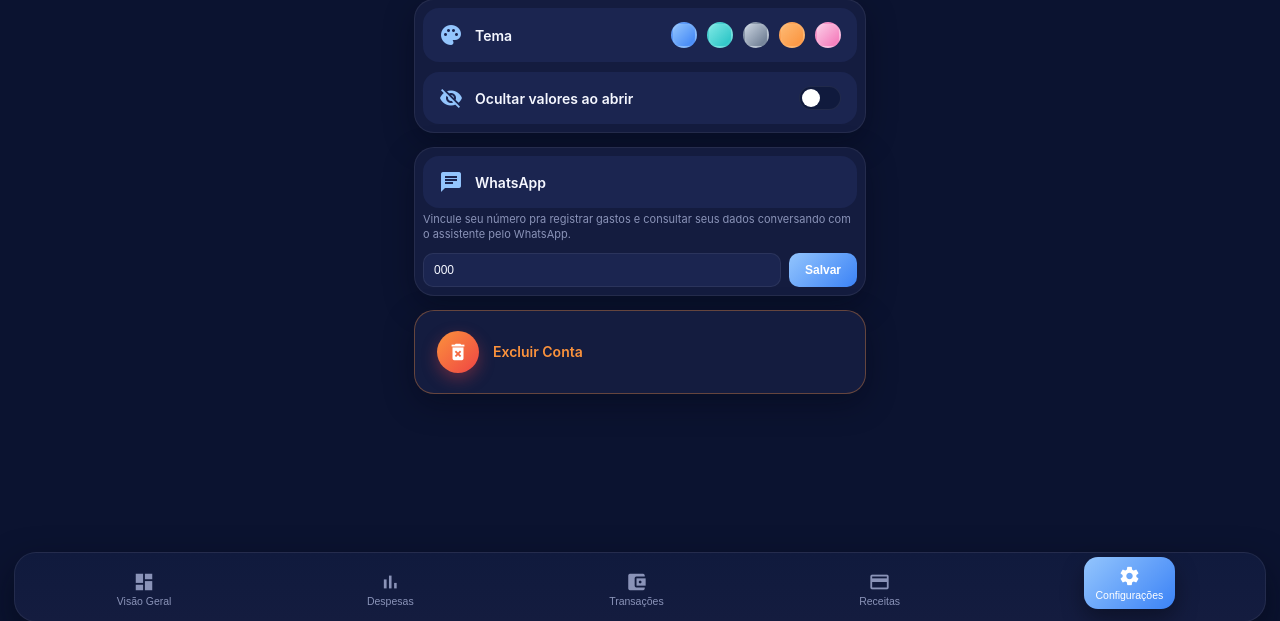
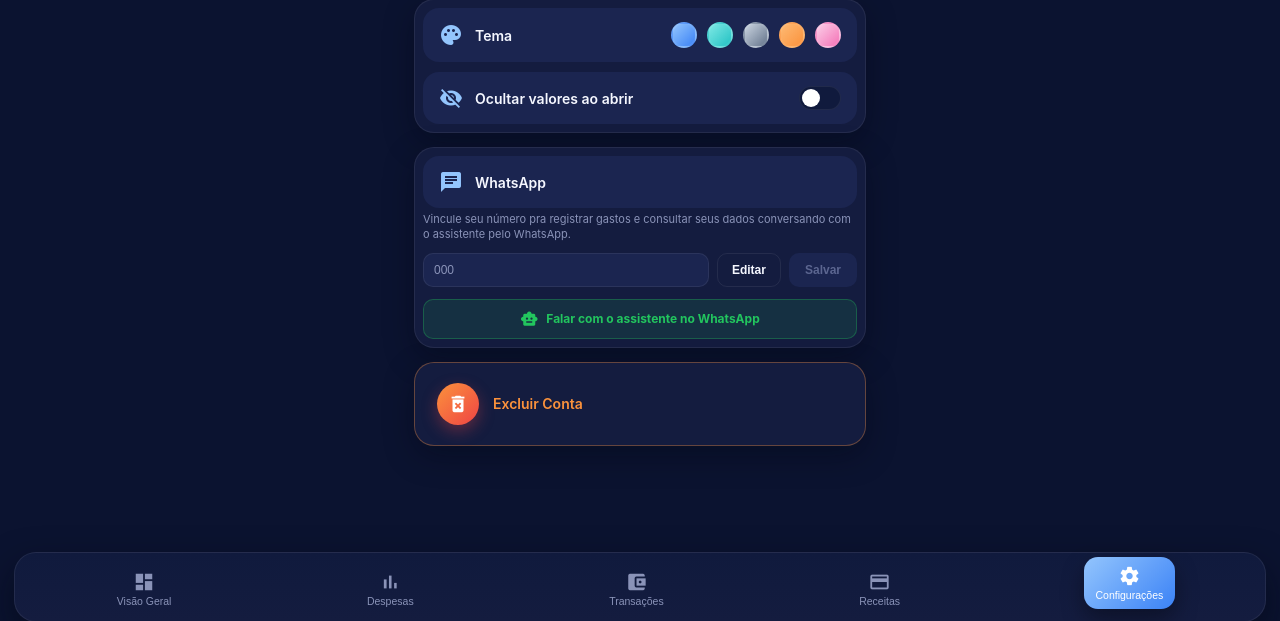
Before and after one commit to AbnerGomes/my-finances-app, a Flask app: page /configuracoes in a window 1280 px wide. Shown: the part 164-785 px from the top of the page. Run offline with Flask 3, Linux system fonts and the light colour scheme; the visitor is signed in with stand-in values (Sample User, id 1); a database or web service that is not in the repository returns one stand-in record (values such as "Sample title"); some libraries are stand-ins or nearby versions.

Commit message:
crorrigido bug no logout e adicionado link para chatbot no whatsapp

```diff
--- a/routes/routes.py
+++ b/routes/routes.py
@@ -120,6 +120,14 @@ def login():
 @gasto_bp.route('/voltar_ao_login', methods=['GET','POST'])
 def voltar_ao_login():
     return render_template('voltar_ao_login.html')
+
+@gasto_bp.route('/logout')
+def logout():
+    # signOut() (comum.js) só navegava pra "/" sem nunca limpar a sessão —
+    # como "/" já redireciona de volta pro index quando há sessão válida,
+    # sair da conta nunca funcionava de verdade, só voltava pra home.
+    session.clear()
+    return redirect(url_for('gasto.login'))
 
 @gasto_bp.route('/login', methods=['POST'])
 def login_post():
@@ -930,7 +938,18 @@ def configuracoes():
     tem_conjuge = gasto_bp.gasto_service.tem_conjuge(usuario)
     telefone_whatsapp = whatsapp_bp.whatsapp_service.get_telefone_vinculado(usuario)
 
-    return render_template('configuracoes.html',usuario=usuario,temConjuge=tem_conjuge,telefoneWhatsapp=telefone_whatsapp)
+    # número do bot pra abrir a conversa direto (wa.me) — hoje é o número
+    # de teste da Meta; troque a env var no Render quando migrar pro
+    # número definitivo, sem precisar mexer no código
+    numero_whatsapp_bot = os.environ.get('WHATSAPP_BOT_NUMERO', '15551493833')
+
+    return render_template(
+        'configuracoes.html',
+        usuario=usuario,
+        temConjuge=tem_conjuge,
+        telefoneWhatsapp=telefone_whatsapp,
+        numeroWhatsappBot=numero_whatsapp_bot,
+    )
 
 
 @gasto_bp.route('/configuracoes/whatsapp', methods=['POST'])
--- a/static/css/config.css
+++ b/static/css/config.css
@@ -175,12 +175,19 @@ filter: brightness(1.08);
 
 .whatsapp-input-row {
   display: flex;
+  flex-wrap: wrap;
   gap: 8px;
 }
 
 .whatsapp-input-row input {
   flex: 1;
+  min-width: 120px;
   margin-bottom: 0;
+}
+
+.whatsapp-input-row input[readonly] {
+  color: var(--dna-text-dim);
+  cursor: not-allowed;
 }
 
 .whatsapp-btn-salvar {
@@ -197,6 +204,57 @@ filter: brightness(1.08);
 
 .whatsapp-btn-salvar:hover {
   filter: brightness(1.08);
+}
+
+.whatsapp-btn-salvar:disabled {
+  background: var(--dna-card-soft);
+  color: var(--dna-text-faint);
+  cursor: not-allowed;
+  filter: none;
+}
+
+.whatsapp-btn-editar {
+  background: transparent;
+  color: var(--dna-text);
+  border: 1px solid var(--dna-border);
+  padding: 0 14px;
+  font-size: 12px;
+  font-weight: 700;
+  border-radius: 10px;
+  cursor: pointer;
+  white-space: nowrap;
+}
+
+.whatsapp-btn-editar:hover {
+  border-color: var(--primary);
+  color: var(--primary-light);
+}
+
+/* botão "falar com o assistente" — verde do WhatsApp, discreto no resto
+   do card mas reconhecível na cor */
+.whatsapp-btn-assistente {
+  display: flex;
+  align-items: center;
+  justify-content: center;
+  gap: 8px;
+  margin-top: 12px;
+  padding: 10px;
+  border-radius: 10px;
+  background: rgba(34, 197, 94, 0.12);
+  border: 1px solid rgba(34, 197, 94, 0.3);
+  color: #22c55e;
+  font-size: 12px;
+  font-weight: 700;
+  text-decoration: none;
+  transition: background 0.15s ease;
+}
+
+.whatsapp-btn-assistente:hover {
+  background: rgba(34, 197, 94, 0.2);
+}
+
+.whatsapp-btn-assistente .material-icons {
+  font-size: 18px;
 }
 
 /* Responsivo (mobile first) */
--- a/static/js/comum.js
+++ b/static/js/comum.js
@@ -326,7 +326,7 @@ window.onclick = function (event) {
 };
 
 function signOut() {
-  window.location.href = `/`;
+  window.location.href = `/logout`;
 }
 
 function changeTheme(theme) {
--- a/static/js/config.js
+++ b/static/js/config.js
@@ -29,4 +29,17 @@ document.addEventListener('DOMContentLoaded', function () {
             localStorage.setItem('ocultarValoresPadrao', chkOcultar.checked ? 'S' : 'N');
         });
     }
+
+    // WhatsApp: com um número já salvo, o campo nasce travado e o Salvar
+    // desabilitado — "Editar" libera os dois pra trocar o número
+    const btnEditarWhatsapp = document.getElementById('whatsapp-btn-editar');
+    const inputWhatsapp = document.getElementById('whatsapp-telefone-input');
+    const btnSalvarWhatsapp = document.getElementById('whatsapp-btn-salvar');
+    if (btnEditarWhatsapp && inputWhatsapp && btnSalvarWhatsapp) {
+        btnEditarWhatsapp.addEventListener('click', function () {
+            inputWhatsapp.removeAttribute('readonly');
+            btnSalvarWhatsapp.removeAttribute('disabled');
+            inputWhatsapp.focus();
+        });
+    }
 });
--- a/templates/configuracoes.html
+++ b/templates/configuracoes.html
@@ -129,11 +129,24 @@
           Vincule seu número pra registrar gastos e consultar seus dados conversando com o assistente pelo WhatsApp.
         </p>
         <div class="whatsapp-input-row">
-          <input type="tel" name="telefone" placeholder="Ex: 51995035983 (DDD + número)"
-                 value="{{ telefoneWhatsapp or '' }}">
-          <button type="submit" class="whatsapp-btn-salvar">Salvar</button>
+          <input type="tel" name="telefone" id="whatsapp-telefone-input"
+                 placeholder="Ex: 51995035983 (DDD + número)"
+                 value="{{ telefoneWhatsapp or '' }}"
+                 {% if telefoneWhatsapp %}readonly{% endif %}>
+
+          {% if telefoneWhatsapp %}
+          <button type="button" id="whatsapp-btn-editar" class="whatsapp-btn-editar">Editar</button>
+          {% endif %}
+
+          <button type="submit" id="whatsapp-btn-salvar" class="whatsapp-btn-salvar"
+                  {% if telefoneWhatsapp %}disabled{% endif %}>Salvar</button>
         </div>
       </form>
+
+      <a href="https://wa.me/{{ numeroWhatsappBot }}" target="_blank" rel="noopener" class="whatsapp-btn-assistente">
+        <span class="material-icons">smart_toy</span>
+        Falar com o assistente no WhatsApp
+      </a>
     </div>
 
     <div class="danger-card">
```
